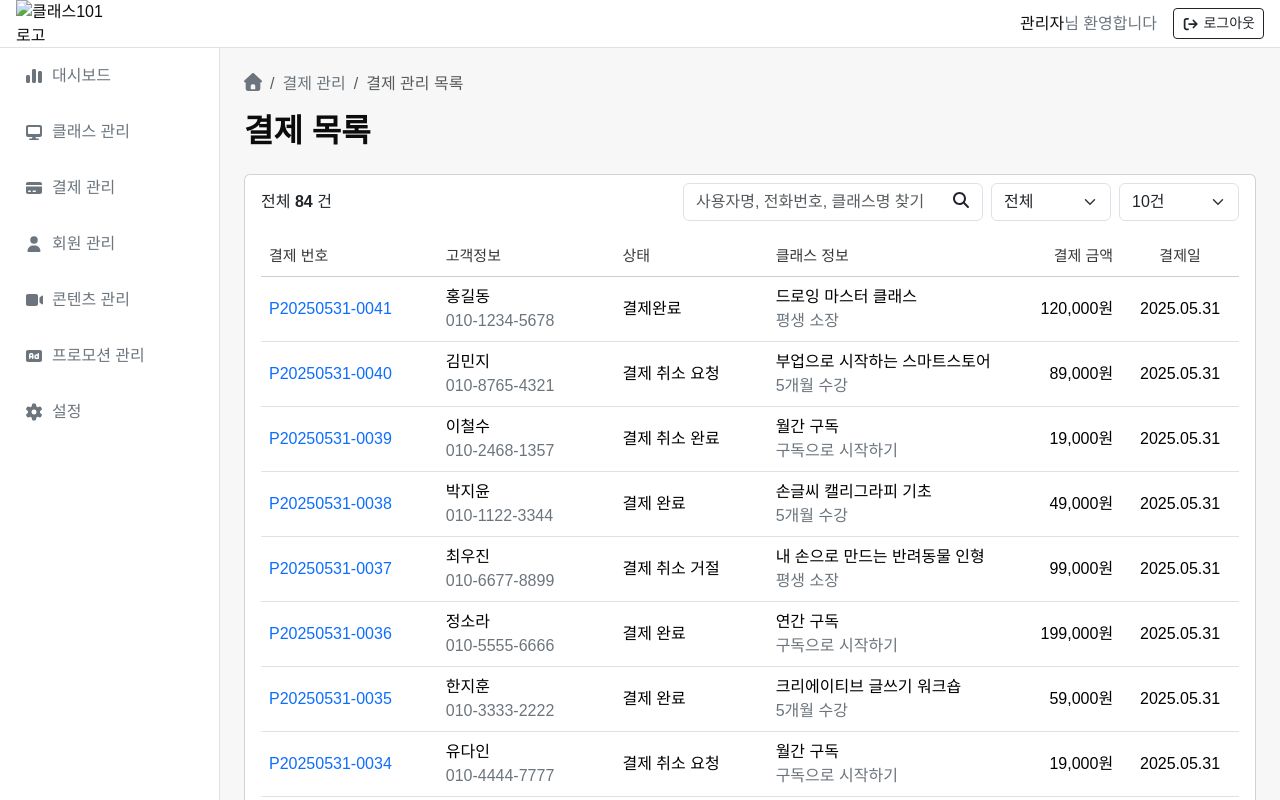
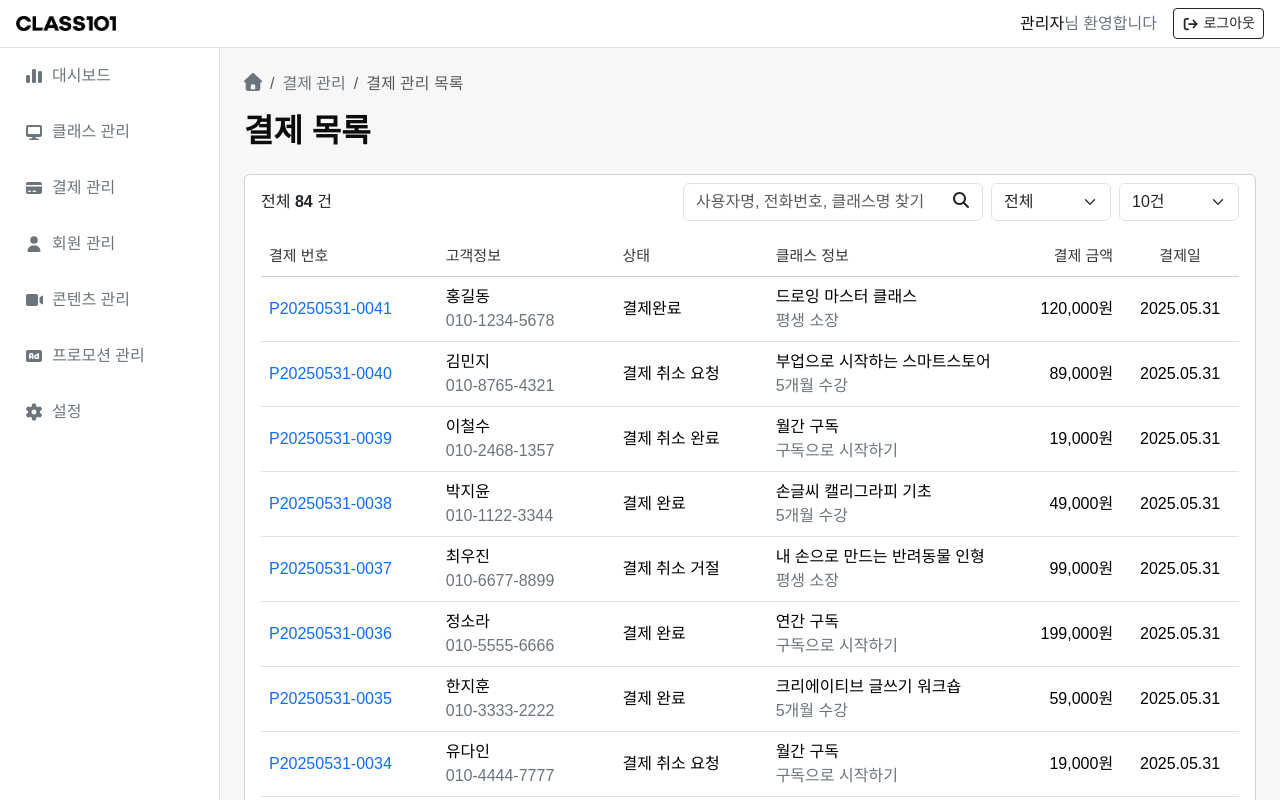
Before and after one commit to CindyKim0519/class101, a plain HTML site: page index.html in a window 1280 px wide. Drawn offline with nearby package versions, Linux system fonts and the light colour scheme; files that its build step writes are made by us from their sources; the site is published under a folder, as on GitHub Pages, so addresses that start at the root find nothing.

Commit message:
로고 경로 수정

```diff
--- a/index.html
+++ b/index.html
@@ -9,7 +9,7 @@
 </head>
 <body>
     <header class="header d-flex align-items-center justify-content-between px-3 py-2 border-bottom bg-white">
-        <img src="/images/class101_logo.png" class="logo-img-size" alt="클래스101 로고">
+        <img src="./images/class101_logo.png" class="logo-img-size" alt="클래스101 로고">
         <div class="d-flex align-items-center">
             <span>관리자</span>
             <span class="text-secondary me-3">님 환영합니다</span>
```
